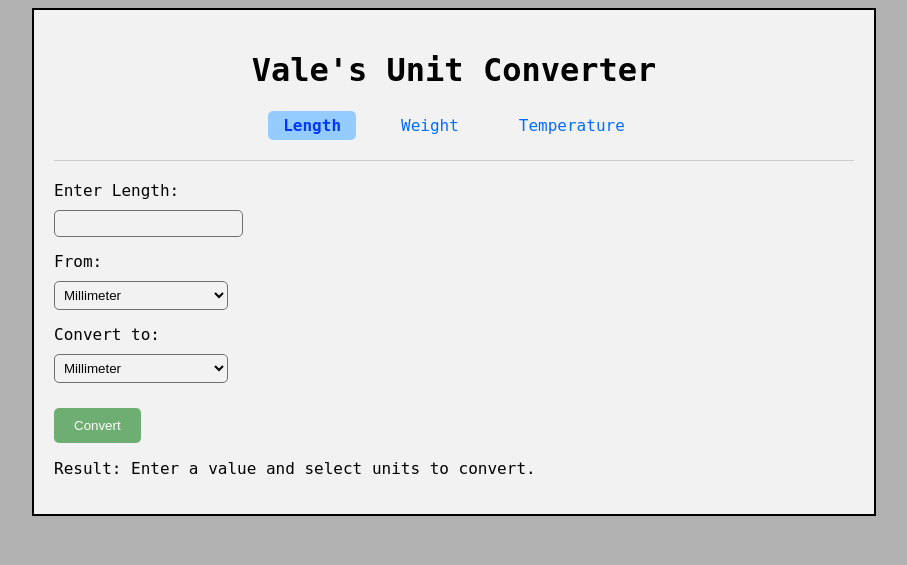
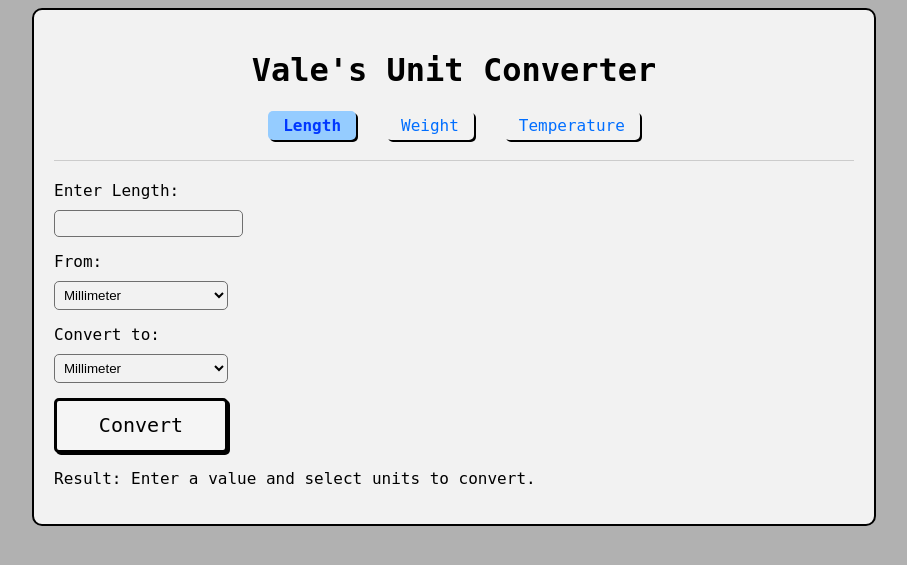
Before and after one commit to Dznnm/FLASKweb_UnitConverter, a Flask app: page / in a window 1280 px wide. Shown: the top 565 px of the page, without its empty margins (186-1093 px from the left). Run offline with Flask 3, Linux system fonts and the light colour scheme.

Commit message:
added Y move up when hover to a, button

```diff
--- a/static/css/style.css
+++ b/static/css/style.css
@@ -1,6 +1,6 @@
 body {
     background-color: #b1b1b1;
-    font-family: Inconsolata, monospace;
+    font-family: monospace, sans-serif;
 }
 
 h1 {
@@ -46,12 +46,15 @@ a {
     padding: 5px 15px;
     text-decoration: none;
     color: rgb(0, 110, 255);
+    box-shadow:2px 2px black;
+    border-radius: 5px;
 }
 
 a:hover {
     background-color: #95ccff;
     opacity: 0.8;
     border-radius: 5px;
+    transform:translateY(-2px);
 }
 
 .container {
@@ -60,6 +63,7 @@ a:hover {
     padding: 20px;
     justify-content: center;
     border: 2px solid black;
+    border-radius: 10px;
     background-color: #f2f2f2;
 }
 
@@ -70,17 +74,18 @@ a:hover {
     border-radius: 5px;
 }
 
-button {
-    padding: 10px 20px;
-    background-color: #6fae72;
-    color: white;
-    border: none;
-    border-radius: 5px;
-    cursor: pointer;
-    margin-top: 10px;
+button{
+    font-family: monospace, sans-serif;
+    width:174px;
+    height:55px;
+    font-size:20px;
+    border:3px solid black;
+    border-radius:5px;
+    background-color:#f5f5f5;
+    box-shadow:2px 2px black;
+    cursor:pointer;
 }
 
-button:hover {
-    font-weight: bold ;
-    background-color: #486b49;
+button:hover{
+    transform:translateY(-2px);
 }
```
